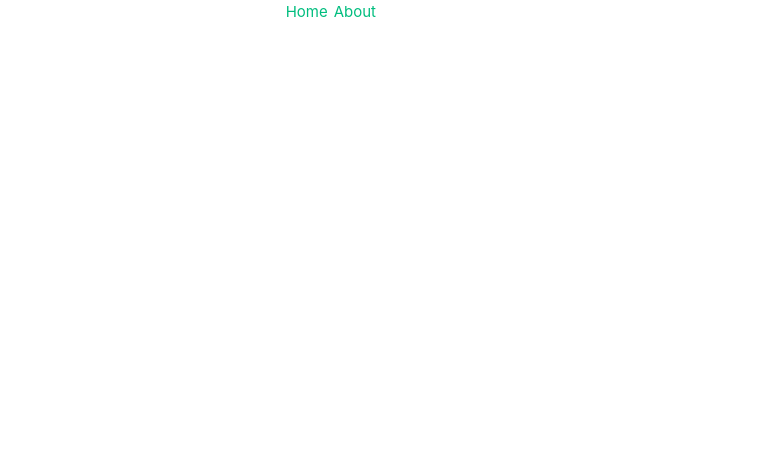
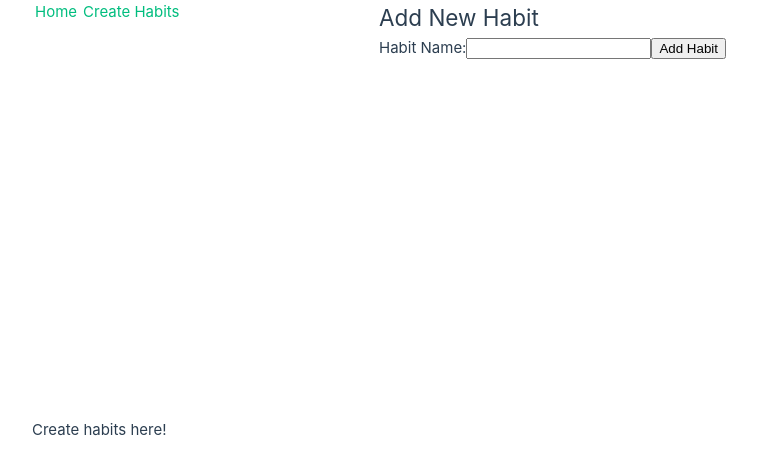
Before and after one commit to henriits/habit_tracker_vue, a Vue app in the folder habit-tracker/: page /create_habits in a window 1280 px wide. Before the commit this address had no page. Shown: the top 474 px of the page, without its empty margins (261-1018 px from the left). Built offline with nearby package versions, Linux system fonts and the light colour scheme.

Commit message:
create new page for habit creation

```diff
--- a/habit-tracker/src/App.vue
+++ b/habit-tracker/src/App.vue
@@ -7,7 +7,7 @@
         <div>
             <nav>
                 <RouterLink to="/">Home</RouterLink>
-                <RouterLink to="/about">About</RouterLink>
+                <RouterLink to="/create_habits">Create Habits</RouterLink>
             </nav>
         </div>
     </header>
--- /dev/null
+++ b/habit-tracker/src/components/AddHabitForm.vue
@@ -0,0 +1,27 @@
+<template>
+    <div>
+        <h2>Add New Habit</h2>
+        <form @submit.prevent="addHabit">
+            <label for="habitName">Habit Name:</label>
+            <input type="text" id="habitName" v-model="habitName" required>
+            <button type="submit">Add Habit</button>
+        </form>
+    </div>
+</template>
+
+<script>
+export default {
+    data() {
+        return {
+            habitName: ''
+        };
+    },
+    methods: {
+        addHabit() {
+            if (this.habitName.trim() === '') return; // Prevent adding empty habit
+            this.$emit('add', this.habitName); // Emit an event with the new habit name
+            this.habitName = ''; // Clear the input field
+        }
+    }
+};
+</script>
--- a/habit-tracker/src/router/index.js
+++ b/habit-tracker/src/router/index.js
@@ -12,9 +12,9 @@
             component: HomeView
         },
         {
-            path: '/about',
-            name: 'about',
-            component: () => import('../views/AboutView.vue')
+            path: '/create_habits',
+            name: 'createHabits',
+            component: () => import('../views/CreateHabits.vue')
         },
         {
             path: '/dates',
--- a/habit-tracker/src/views/AboutView.vue
+++ /dev/null
@@ -1,6 +0,0 @@
-<template>
-    <h1>About view</h1>
-    <h2>about h2</h2>
-    Lorem ipsum dolor sit amet consectetur adipisicing elit. Esse consequatur hic incidunt eius voluptatibus vero,
-    voluptates deleniti maiores sunt quaerat voluptas, ab obcaecati, velit cum. Ipsa, quae nemo. Maxime, aperiam?
-</template>
--- /dev/null
+++ b/habit-tracker/src/views/CreateHabits.vue
@@ -0,0 +1,21 @@
+<template>
+    <!-- Use the AddHabitForm component -->
+    <AddHabitForm @add="addNewHabit"></AddHabitForm>
+    <div>Create habits here!</div>
+    <ul>
+        <li v-for="(habit, index) in habits" :key="index">{{ habit }}</li>
+    </ul>
+</template>
+
+
+
+<script setup>
+import { ref } from 'vue';
+import AddHabitForm from "../components/AddHabitForm.vue";
+
+const habits = ref([]);
+
+const addNewHabit = (habitName) => {
+    habits.value.push(habitName); // Add the new habit to the list of habits
+};
+</script>
--- a/habit-tracker/src/views/HomeView.vue
+++ b/habit-tracker/src/views/HomeView.vue
@@ -1,15 +1,10 @@
+<template>
+  <div>
+    <DateSelector></DateSelector>
+  </div>
+</template>
+
 <script setup>
-import { ref } from 'vue';
-import DateSelector from "../components/DatesView.vue"
-
-const name = ref("Home View")
+import DateSelector from "../components/DatesView.vue";
 
 </script>
-
-<template>
-
-    <h1>{{ name }} </h1>
-    <DateSelector></DateSelector>
-    <div>Create habits here!</div>
-
-</template>
```
